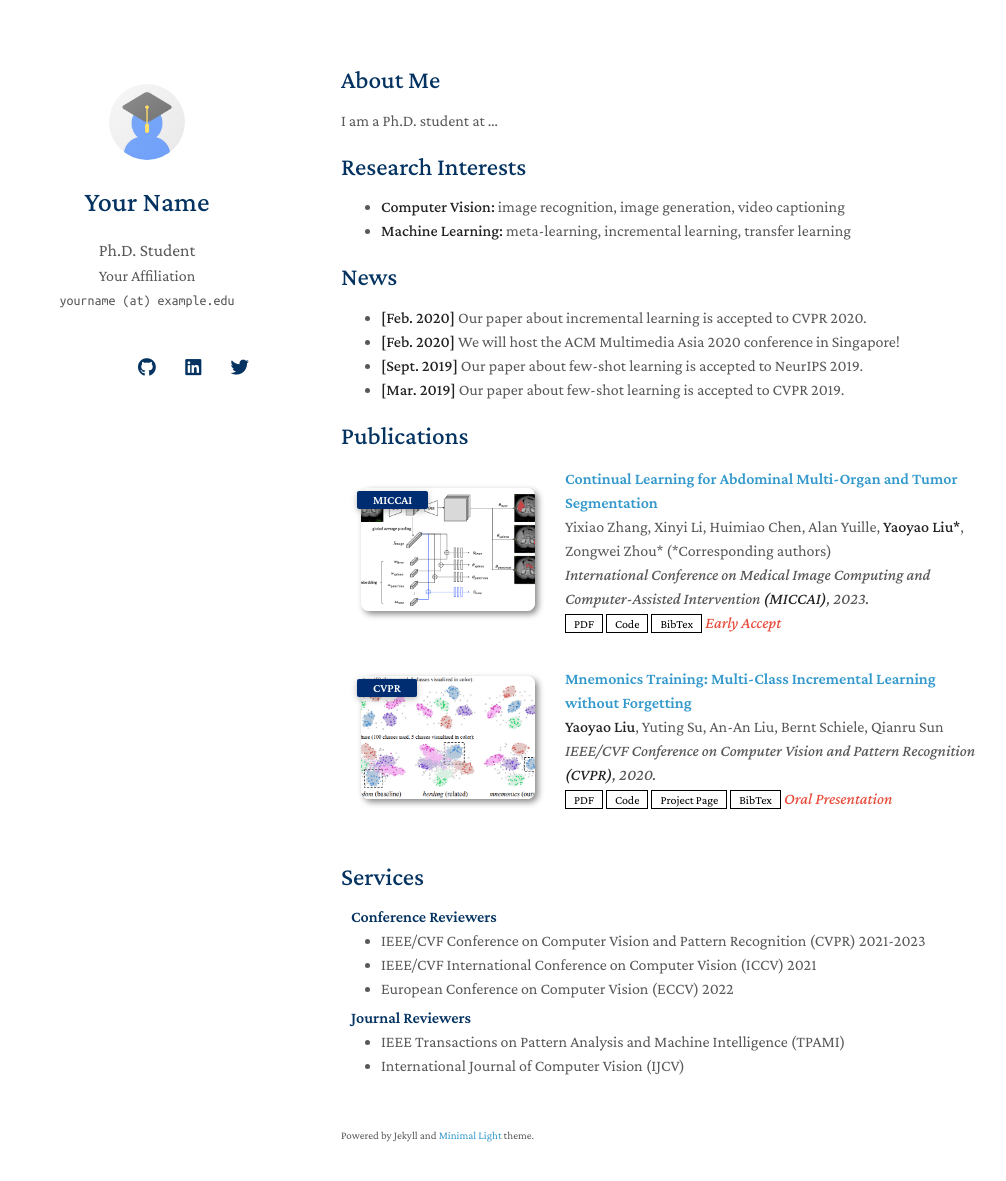
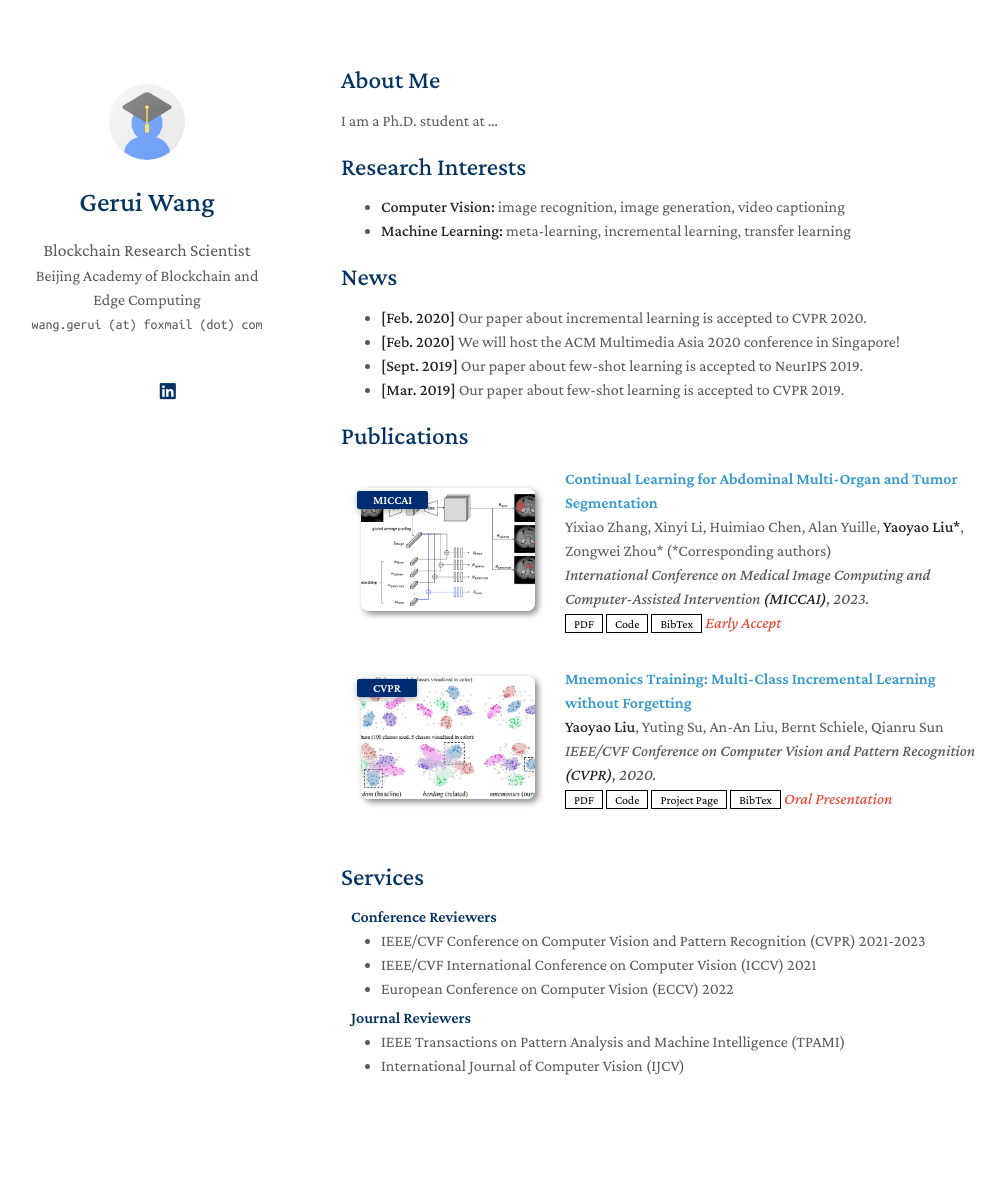
Before and after one commit to wang-gerui/wang-gerui.github.io, a Jekyll site: the page built from index.md, in a window 1280 px wide and 1216 px high. Shown: the top 1181 px of the window, without its empty margins (129-1135 px from the left). Built offline with Jekyll 4.4.1, drawn with Linux system fonts in a browser that asks for light colours; nearby versions of some CDN libraries; a style sheet for code colours, icons or effects is not loaded; our own code applies the rules of GitHub Pages for plain Markdown files.

Commit message:
Update _config.yml

```diff
--- a/_config.yml
+++ b/_config.yml
@@ -1,22 +1,22 @@
 # Basic Information
-title: Your Name
-position: Ph.D. Student
-affiliation: Your Affiliation
-email: yourname (at) example.edu
+title: Gerui Wang
+position: Blockchain Research Scientist
+affiliation: Beijing Academy of Blockchain and Edge Computing
+email: wang.gerui (at) foxmail (dot) com
 
 # Search Engine Optimization (SEO)
 # The following information is used to improve the website traffic from search engines, e.g., Google.
-keywords: minimal light
-description: The Minimal Light is a simple and elegant jekyll theme for academic personal homepage.
+keywords: gerui wang
+description: Gerui Wang, Blockchain Research Scientist
 canonical: https://minimal-light-theme.yliu.me/
 
 # Links
 # If you don't need one of them, you may delete the corresponding line.
-google_scholar: https://scholar.google.com/
+# google_scholar: https://scholar.google.com/
 cv_link: assets/files/curriculum_vitae.pdf
-github_link: https://github.com/
-linkedin: https://www.linkedin.com/
-twitter: https://twitter.com/
+# github_link: https://github.com/
+linkedin: https://www.linkedin.com/in/gerui-wang-495736a3/
+# twitter: https://twitter.com/
 
 # Images (e.g., your profile picture and your website's favicon)
 # "favicon" and "favicon_dark" are used for the light and dark modes, respectively.
@@ -26,7 +26,7 @@ favicon_dark: ./assets/img/favicon-dark.png
 
 # Footnote
 # You may use the option to disable the footnote, "Powered by Jekyll and Minimal Light theme."
-enable_footnote: true
+enable_footnote: false
 
 # Auto Dark Mode
 # You may use the option to disable the automatic dark theme
@@ -38,7 +38,6 @@ font: "Serif" # or "Sans Serif"
 
 # Google Analytics ID
 # Please remove this if you don't use Google Analytics
-google_analytics: UA-111540567-4
 
 # Use this project as a remote theme for GitHub Pages
 # See the guide here: https://docs.github.com/en/pages/setting-up-a-github-pages-site-with-jekyll/adding-a-theme-to-your-github-pages-site-using-jekyll
```
